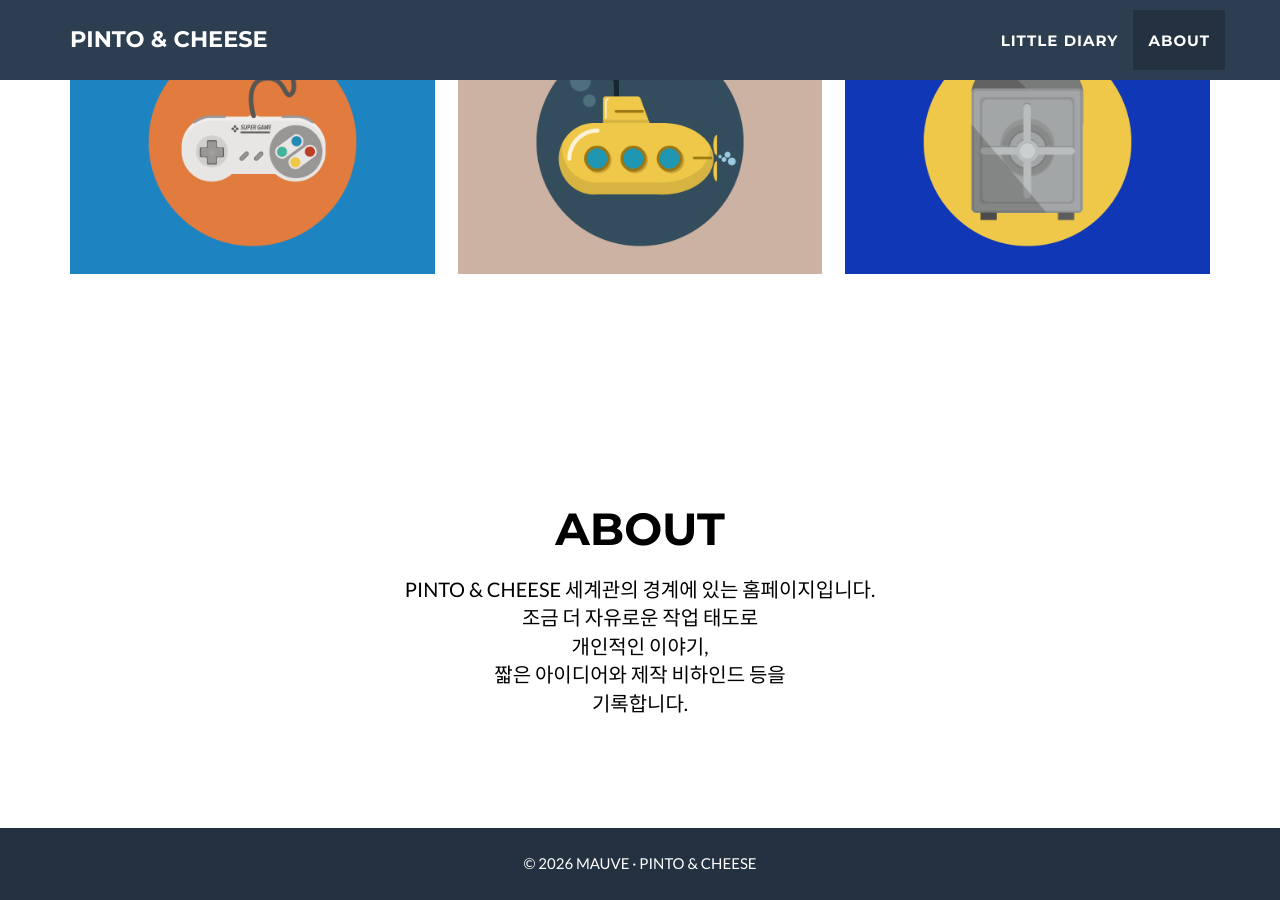
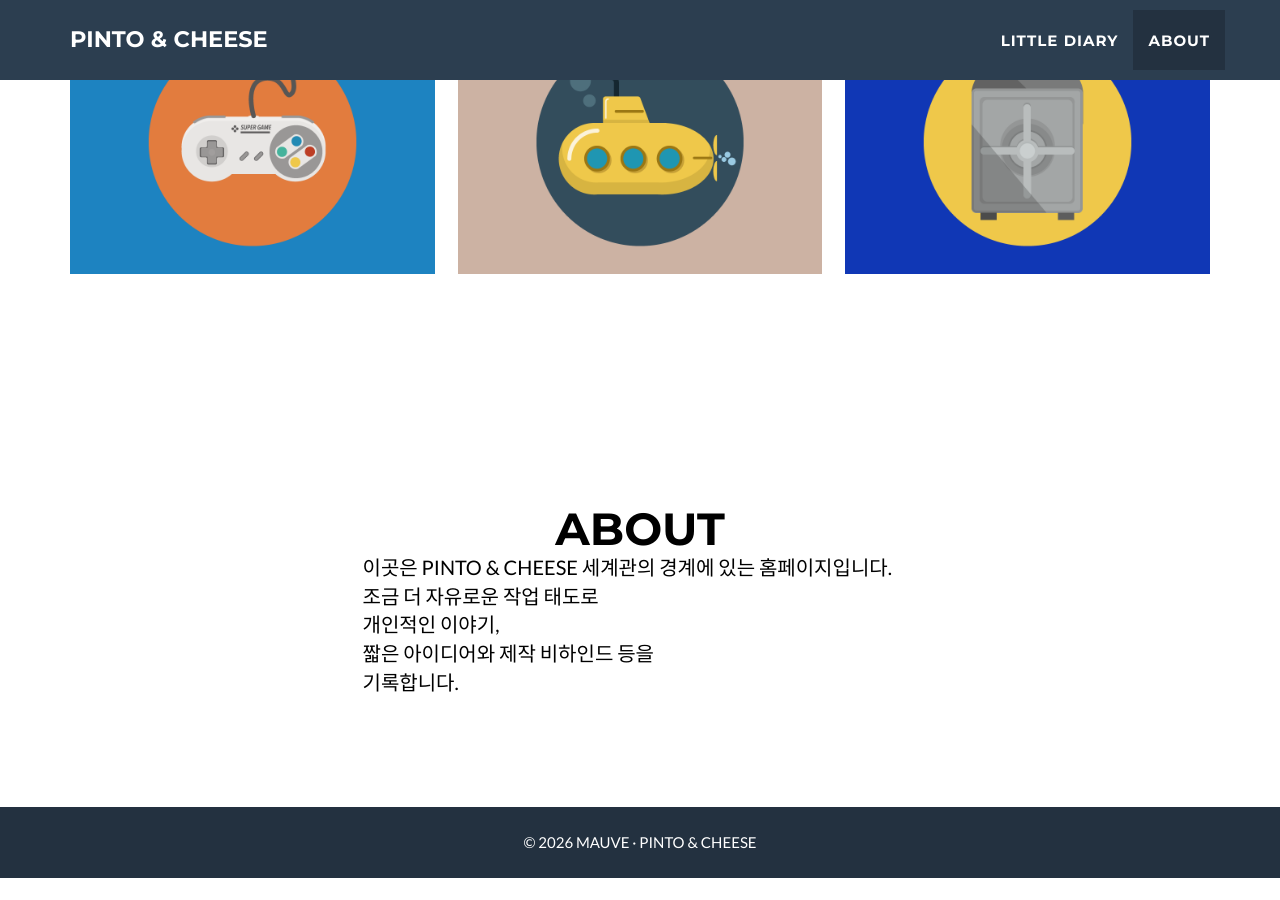
Before and after one commit to pintocheese/pintocheese.github.io, a Jekyll site: the page built from _posts/2014-07-18-project-1.markdown, in a window 1280 px wide and 900 px high, scrolled down 2527 px. Built offline with Jekyll 4.4.1, drawn with Linux system fonts in a browser that asks for light colours; after the commit the page ends 3405 px from its top, so only the background shows below that.

Commit message:
Update about.html

```diff
--- a/_includes/about.html
+++ b/_includes/about.html
@@ -3,14 +3,13 @@
     <div class="row">
       <div class="col-lg-12 text-center">
         <h2>About</h2>
-        <br>
       </div>
     </div>
 
     <div class="row">
-      <div class="col-lg-12 text-center">
+      <div class="col-lg-6 col-lg-offset-3">
         <p>
-          PINTO & CHEESE 세계관의 경계에 있는 홈페이지입니다.<br>
+          이곳은 PINTO & CHEESE 세계관의 경계에 있는 홈페이지입니다.<br>
           조금 더 자유로운 작업 태도로<br>
           개인적인 이야기,<br>
           짧은 아이디어와 제작 비하인드 등을<br>
```
